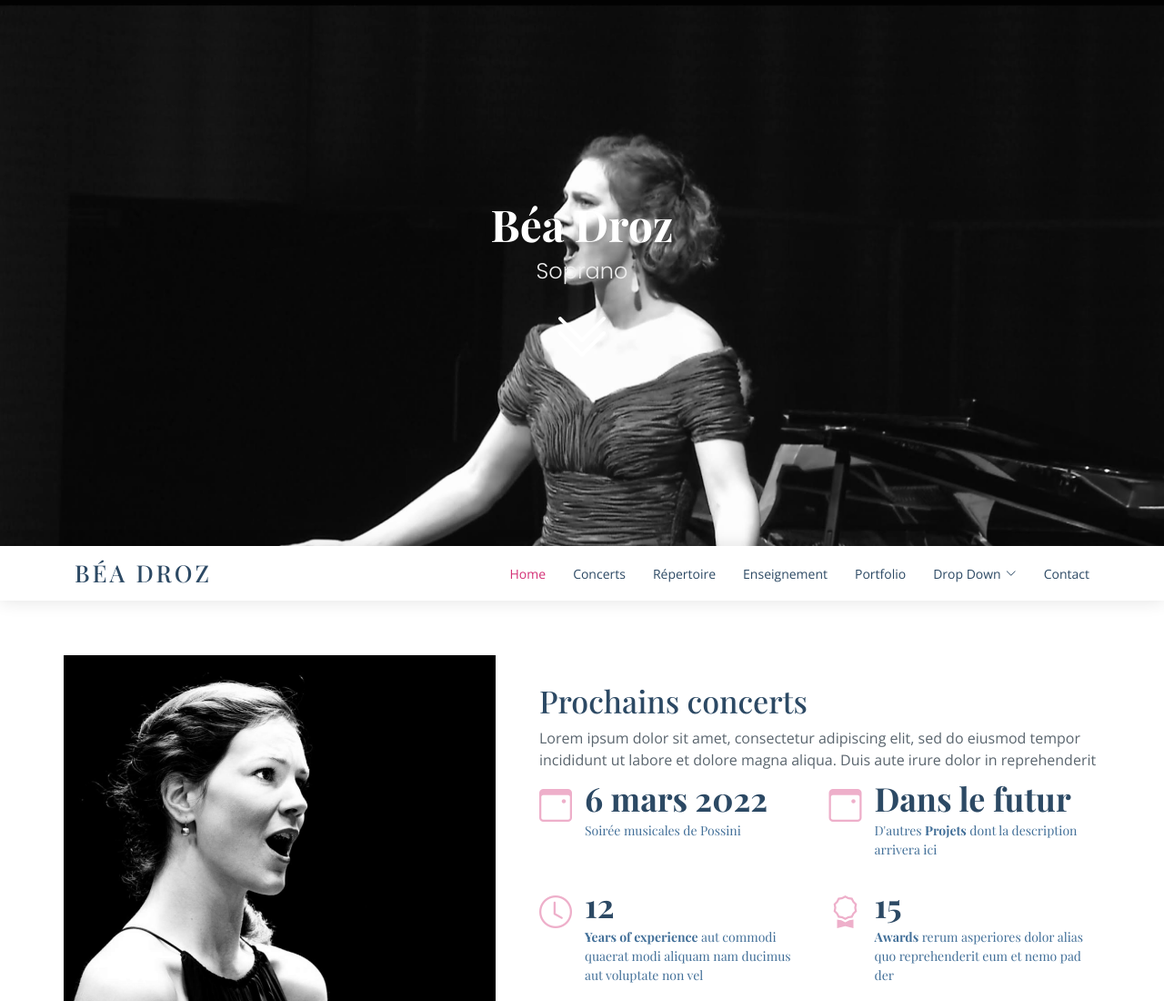
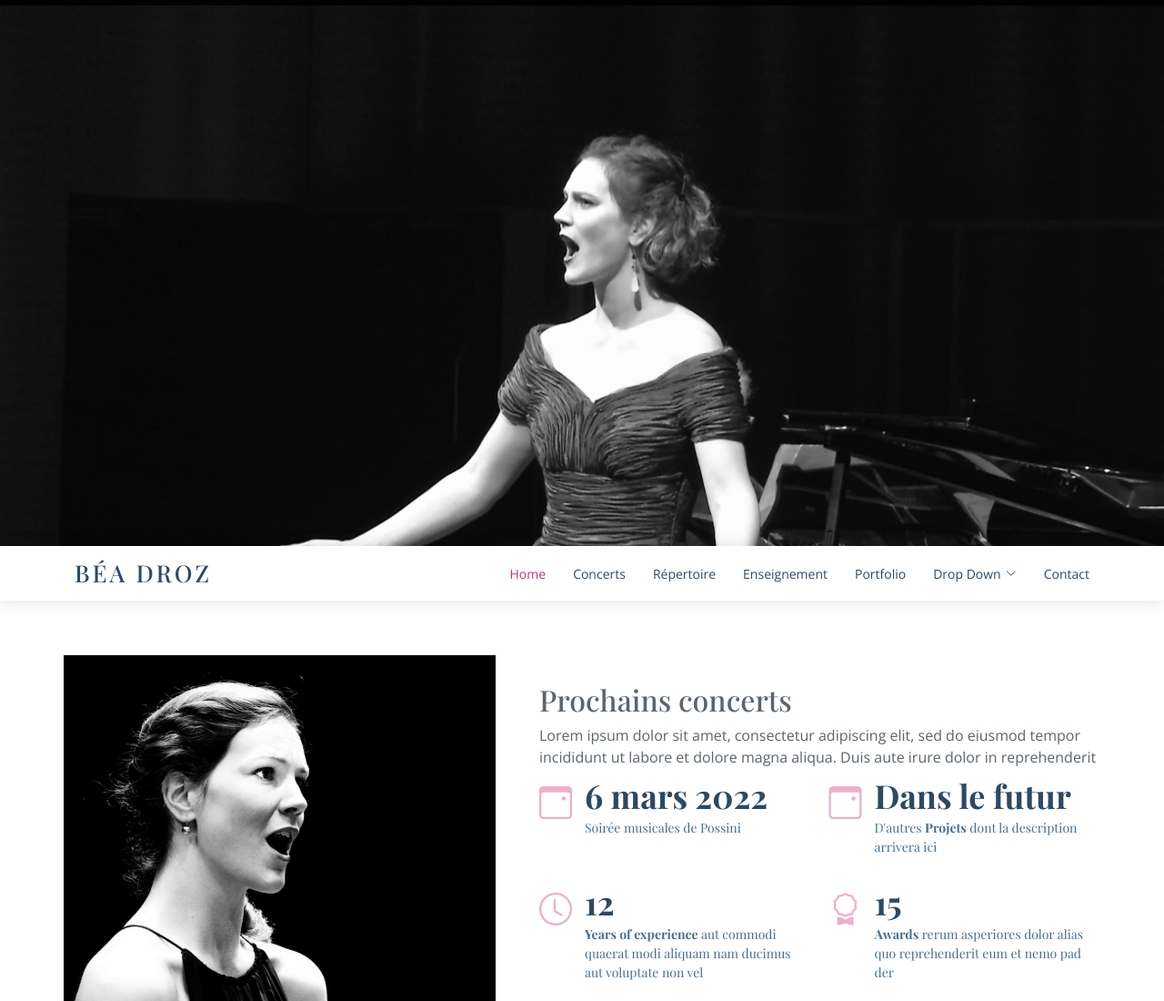
Before and after one commit to odroz/beadroz, a plain HTML site: page index.html in a window 1280 px wide. Shown: the top 1100 px of the page at 91% size. Drawn offline with nearby package versions, Linux system fonts and the light colour scheme; a web font is replaced by a local one.

Commit message:
removed title

```diff
--- a/index.html
+++ b/index.html
@@ -38,9 +38,9 @@
 
   <!-- ======= Hero Section ======= -->
   <section id="hero" class="d-flex flex-column align-items-center justify-content-center">
-    <h1>Béa Droz</h1>
+    <!--<h1>Béa Droz</h1>
     <h2>Soprano</h2>
-    <a href="#about" class="btn-get-started scrollto"><i class="bi bi-chevron-double-down"></i></a>
+    <a href="#about" class="btn-get-started scrollto"><i class="bi bi-chevron-double-down"></i></a>-->
   </section><!-- End Hero -->
 
   <!-- ======= Header ======= -->
@@ -95,7 +95,7 @@
           <div class="image col-xl-5 d-flex align-items-stretch justify-content-center justify-content-lg-start"></div>
           <div class="col-xl-7 ps-0 ps-lg-5 pe-lg-1 d-flex align-items-stretch">
             <div class="content d-flex flex-column justify-content-center">
-              <h3>Prochains concerts</h3>
+              <h2>Prochains concerts</h2>
               <p>
                 Lorem ipsum dolor sit amet, consectetur adipiscing elit, sed do eiusmod tempor incididunt ut labore et dolore magna aliqua. Duis aute irure dolor in reprehenderit
               </p>
```
